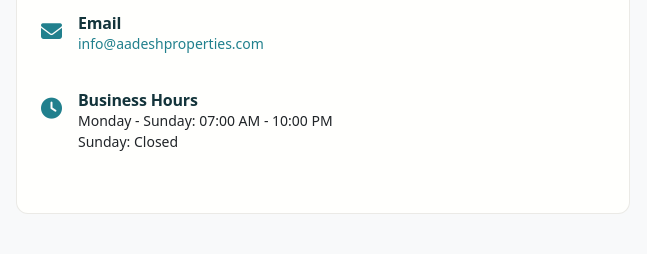
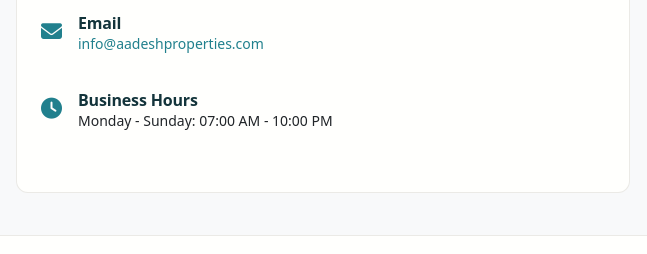
Before and after one commit to moryaarun/propertywala, a plain HTML site: page index.html in a window 1280 px wide. Shown: the part 2481-2735 px from the top of the page, 0-647 px from the left. Drawn offline with nearby package versions, Linux system fonts and the light colour scheme.

Commit message:
change d business hour

```diff
--- a/index.html
+++ b/index.html
@@ -281,8 +281,7 @@
                             </div>
                             <div class="contact-details">
                                 <h5>Business Hours</h5>
-                                <p>Monday - Sunday: 07:00 AM - 10:00 PM<br>
-                                Sunday: Closed</p>
+                                <p>Monday - Sunday: 07:00 AM - 10:00 PM<p>
                             </div>
                         </div>
                     </div>
```
